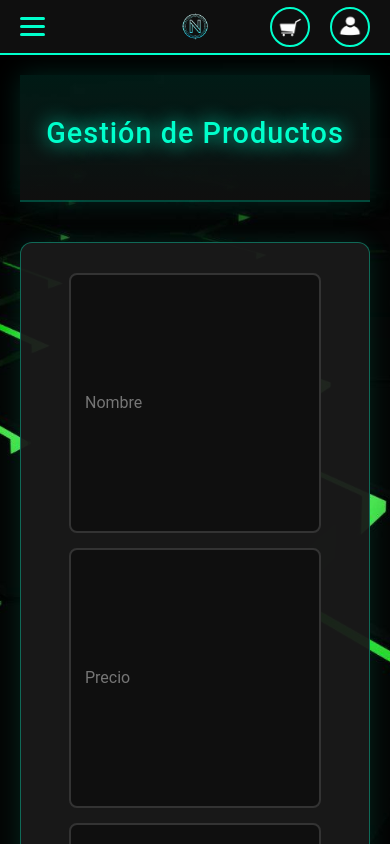
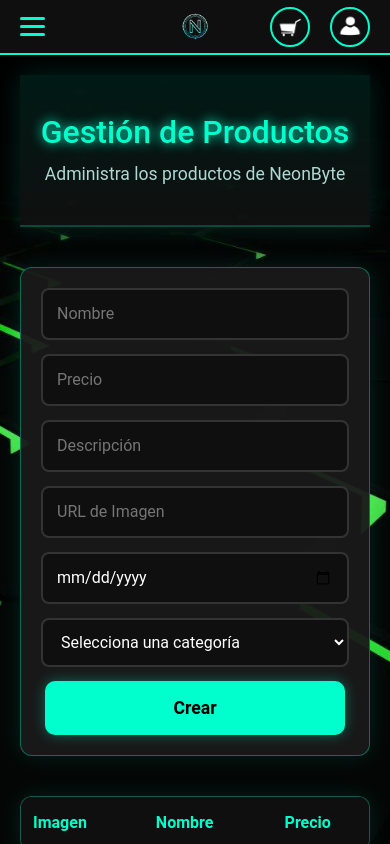
Before and after one commit to nicorodriguez23/Neonbyte, a React (Vite) app in the folder frontend/: page /admin-productos in a window 390 px wide. Shown: the top 844 px of the page. Built offline with nearby package versions, Linux system fonts and the light colour scheme; no server answers.

Commit message:
seguimos ajustando adminproductos

```diff
--- a/frontend/src/pages/AdminProductos.jsx
+++ b/frontend/src/pages/AdminProductos.jsx
@@ -126,7 +126,8 @@ const AdminProductos = () => {
   return (
     <div className="admin-container">
       <header className="admin-header">
-        <h1 className="admin-title">Gestión de Productos</h1>
+        <h2>Gestión de Productos</h2>
+        <p>Administra los productos de NeonByte</p>
       </header>
 
       <form onSubmit={handleSubmit} className="formulario">
--- a/frontend/src/styles/adminProductos.css
+++ b/frontend/src/styles/adminProductos.css
@@ -1,28 +1,35 @@
 * {
-  margin: 0;
-  padding: 0;
   box-sizing: border-box;
 }
 
 .admin-header {
   width: 100%;
-  height: 15vh;
+  min-height: 18vh;
   display: flex;
+  flex-direction: column;
   align-items: center;
   justify-content: center;
-  background: linear-gradient(180deg, rgba(0,255,204,0.1) 0%, rgba(15,15,15,1) 100%);
+  gap: 10px;
+  text-align: center;
+  padding: 24px 16px;
+  background: linear-gradient(180deg, rgba(0,255,204,0.10) 0%, rgba(15,15,15,1) 100%);
   border-bottom: 2px solid #00ffcc33;
   box-shadow: 0 0 25px rgba(0,255,204,0.15);
-  position: relative;
-  overflow: hidden;
-  text-align: center;
+  margin-bottom: 40px;
 }
 
-.admin-title {
+.admin-header h2 {
   color: #00ffcc;
-  font-size: 2rem;
-  text-shadow: 0 0 20px #00ffcc;
-  letter-spacing: 1px;
+  font-size: 2.4rem;
+  text-shadow: 0 0 12px #00ffcc;
+  margin: 0;
+}
+
+.admin-header p {
+  color: #bfeee8;
+  opacity: 0.9;
+  font-size: 1.05rem;
+  margin: 0;
 }
 
 .admin-container {
@@ -32,23 +39,23 @@
   color: #e0e0e0;
 }
 
+/* FORM: grid responsivo */
 .formulario {
   background: rgba(26, 26, 26, 0.95);
   border: 1px solid rgba(0,255,204,0.35);
   border-radius: 12px;
   box-shadow: 0 0 25px rgba(0,255,204,0.12);
-  padding: 30px;
-  margin: 40px auto;
-  max-width: 900px;
-  display: flex;
-  flex-wrap: wrap;
-  gap: 15px;
-  justify-content: center;
+  padding: 24px;
+  margin: 0 auto 40px;
+  max-width: 980px;
+  display: grid;
+  grid-template-columns: repeat(3, minmax(0, 1fr));
+  gap: 16px;
 }
 
 .formulario input,
 .formulario select {
-  flex: 1 1 260px;
+  width: 100%;
   background: #0f0f0f;
   color: #fff;
   border: 2px solid #333;
@@ -66,8 +73,6 @@
 }
 
 .btn-crear {
-  width: 100%;
-  max-width: 300px;
   background: #00ffcc;
   color: #000;
   font-weight: 700;
@@ -78,7 +83,10 @@
   cursor: pointer;
   transition: transform .2s, background .25s, box-shadow .25s;
   box-shadow: 0 0 14px rgba(0,255,204,0.35);
-  align-self: center;
+  grid-column: 1 / -1;
+  justify-self: center;
+  max-width: 300px;
+  width: 100%;
 }
 
 .btn-crear:hover {
@@ -86,10 +94,11 @@
   transform: translateY(-1px);
 }
 
+/* TABLA */
 .table-container {
   max-width: 1100px;
   margin: 0 auto;
-  overflow: auto;
+  overflow-x: auto;
   background: rgba(26,26,26,0.9);
   border: 1px solid rgba(0,255,204,0.3);
   border-radius: 12px;
@@ -117,9 +126,7 @@
   vertical-align: top;
 }
 
-.imagen-cell {
-  width: 80px;
-}
+.imagen-cell { width: 80px; }
 
 .producto-imagen-mini {
   width: 58px;
@@ -130,20 +137,9 @@
   background: #0b0b0b;
 }
 
-.nombre-cell strong {
-  color: #e9fffb;
-}
-
-.descripcion-mini {
-  color: #a9b7b5;
-  font-size: 0.9rem;
-  margin-top: 4px;
-}
-
-.precio-cell {
-  color: #fff;
-  font-weight: 700;
-}
+.nombre-cell strong { color: #e9fffb; }
+.descripcion-mini { color: #a9b7b5; font-size: 0.9rem; margin-top: 4px; }
+.precio-cell { color: #fff; font-weight: 700; }
 
 .acciones-cell {
   display: flex;
@@ -197,15 +193,20 @@
   box-shadow: 0 0 10px rgba(0,255,204,0.2);
 }
 
+/* Breakpoints */
+@media (max-width: 1024px) {
+  .formulario {
+    grid-template-columns: repeat(2, minmax(0, 1fr));
+  }
+  .admin-header h2 { font-size: 2.1rem; }
+}
+
 @media (max-width: 768px) {
-  .admin-title {
-    font-size: 1.8rem;
+  .formulario {
+    grid-template-columns: 1fr;
+    gap: 14px;
+    padding: 20px;
   }
-  .formulario {
-    flex-direction: column;
-    align-items: center;
-  }
-  .btn-crear {
-    max-width: 90%;
-  }
+  .admin-header h2 { font-size: 1.9rem; }
+  .admin-header p { font-size: 1rem; }
 }
```
